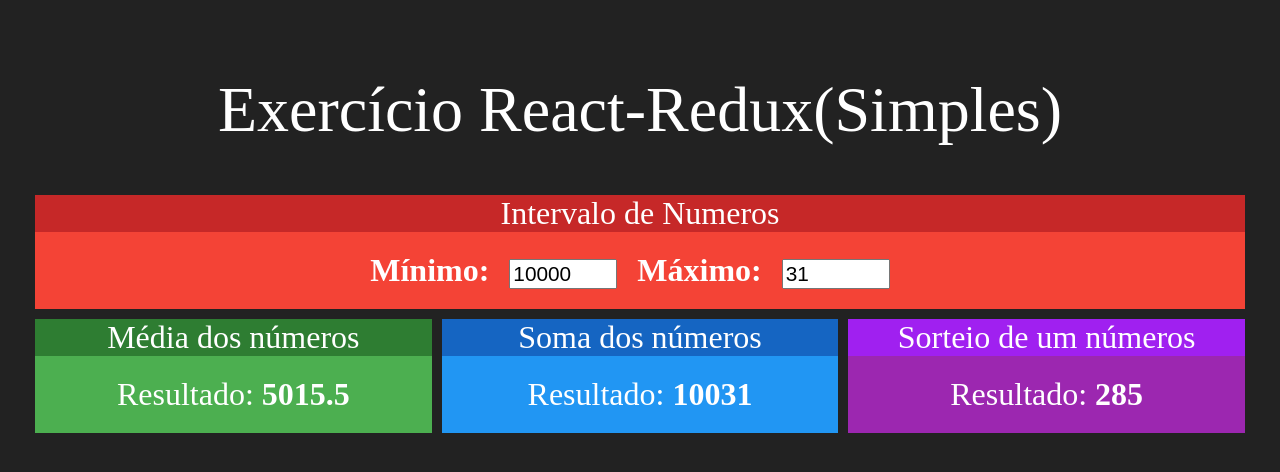
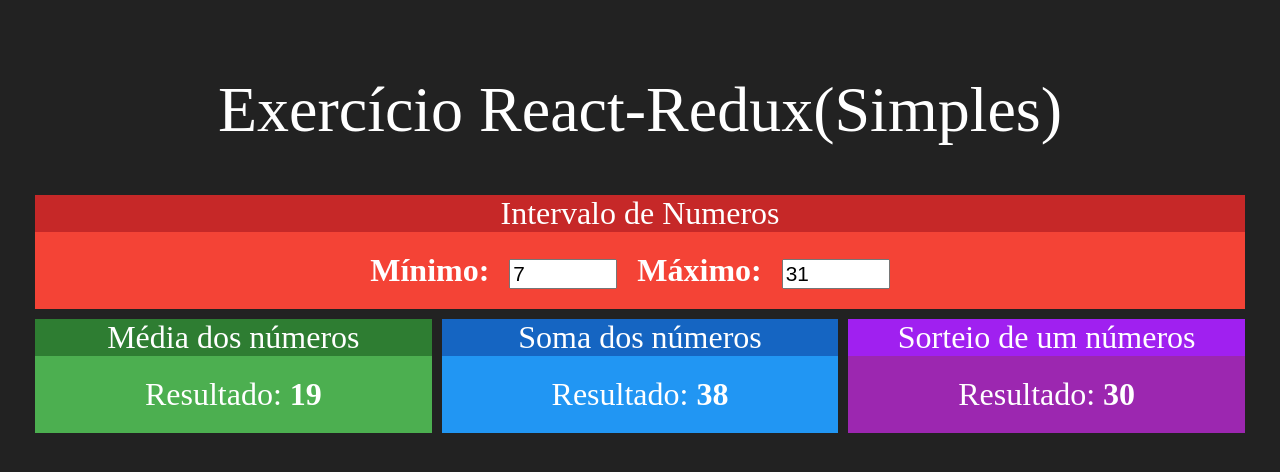
Before and after one commit to thiago-henrique-dev/react-gerenc-de-dados-redux, a React (Create React App) app: page / in a window 1280 px wide. Shown: the top 472 px of the page. Built offline with nearby package versions, Linux system fonts and the light colour scheme.

Commit message:
Invocando Action Creator 2

```diff
--- a/src/components/Intervalo.jsx
+++ b/src/components/Intervalo.jsx
@@ -7,14 +7,14 @@
 function Intervalo(props) {
 
     const { min, max } = props
-    props.alterarMinimo(10000)
 
     return (
         <Card title='Intervalo de Numeros' red>
             <div className="Intervalo">
                 <span>
                     <strong>Mínimo:</strong>
-                    <input type="number" value={min}  />
+                    <input type="number" value={min}
+                        onChange={e => props.alterarMinimo(+e.target.value)}/>
                 </span>
                 <span>
                     <strong>Máximo:</strong>
@@ -32,7 +32,7 @@
     }
 }
 
-function mapActionsCreatorsToProp(dispatch) {
+function mapDispatchToProp(dispatch) {
     return {
         alterarMinimo(novoNumero) {
             const action = alterarNumeroMinimo(novoNumero)
@@ -41,4 +41,4 @@
     }
 }
 
-export default connect(mapStateToProps, mapActionsCreatorsToProp)(Intervalo)
+export default connect(mapStateToProps, mapDispatchToProp)(Intervalo)
```
